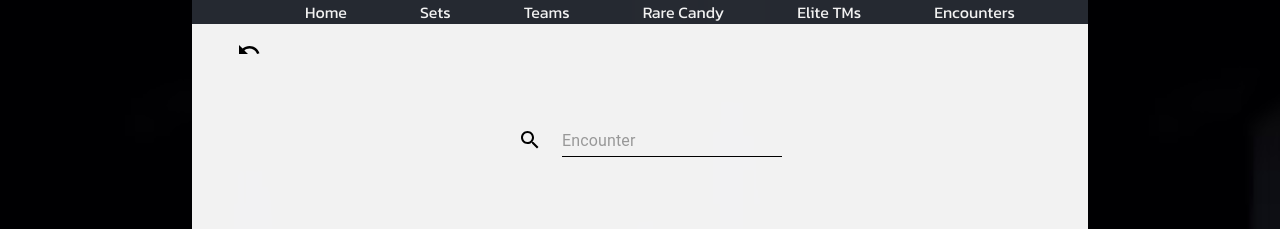
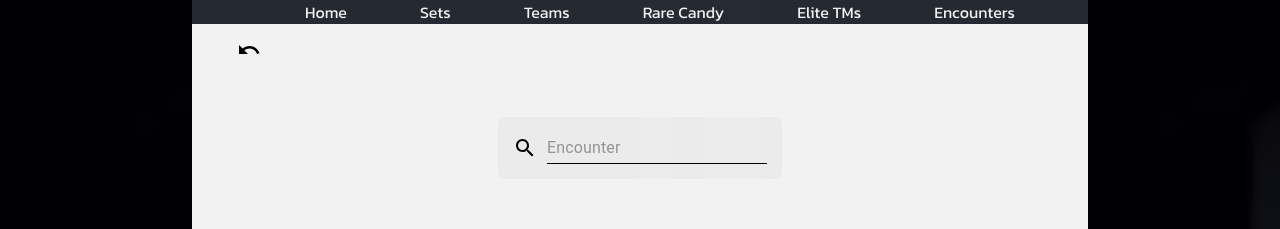
Before and after one commit to KnowsJudo/pogobuff, a React (Create React App) app: page /#/rewards in a window 1280 px wide. Shown: the top 229 px of the page. Built offline with nearby package versions, Linux system fonts and the light colour scheme.

Commit message:
event listener

```diff
--- a/src/pages/rewards-page/rewards-page.css
+++ b/src/pages/rewards-page/rewards-page.css
@@ -20,7 +20,11 @@
 }
 
 .search-input {
-  padding-bottom: 20px;
+  display: flex;
+  align-items: center;
+  padding: 15px;
+  background-color: #f8f8f8;
+  border-radius: 7px;
 }
 
 .search-input > p {
--- a/src/pages/rewards-page/rewards-page.tsx
+++ b/src/pages/rewards-page/rewards-page.tsx
@@ -2,7 +2,7 @@ import React, { useEffect, useMemo, useState } from "react";
 import axios from "axios";
 import { BackButton } from "../../components/back-button/back-button";
 import { NavBar } from "../../components/nav-bar/nav-bar";
-import { Button, Input, MenuItem } from "@mui/material";
+import { Input, MenuItem } from "@mui/material";
 import { pokeApi } from "../../helpers/api-url";
 import { debounce } from "../../helpers/debounce";
 import { ConfirmButton } from "../../components/confirm-button/confirm-button";
@@ -85,22 +85,21 @@ export const RewardsPage: React.FC = () => {
   };
 
   return (
-    <section className="rewards-page">
+    <section className="rewards-page" onClick={() => setMenuOpen(false)}>
       <NavBar />
       <BackButton />
       <div className="rewards-input">
-        <span className="search-input">
-          <Button>
-            <SearchIcon style={{ color: "black" }} />
-          </Button>
+        <div className="search-input">
+          <SearchIcon style={{ color: "black", paddingRight: "10px" }} />
           <Input
             placeholder="Encounter"
             value={searchInput}
             onChange={(e) => setSearchInput(e.target.value)}
           />
-
-          {menuOpen &&
-            options.map((next, i) => {
+        </div>
+        {menuOpen && (
+          <div className="menu-options">
+            {options.map((next, i) => {
               return (
                 <MenuItem
                   key={i}
@@ -111,12 +110,14 @@ export const RewardsPage: React.FC = () => {
                 </MenuItem>
               );
             })}
-          {!options.length && searchInput.length > 2 && (
-            <p>
-              <i>No pokemon found</i>
-            </p>
-          )}
-        </span>
+            {!options.length && searchInput.length > 2 && (
+              <p>
+                <i>No pokemon found</i>
+              </p>
+            )}
+          </div>
+        )}
+
         {selected.map((next, i) => {
           return (
             <span key={i} className="selected-pokes">
```
